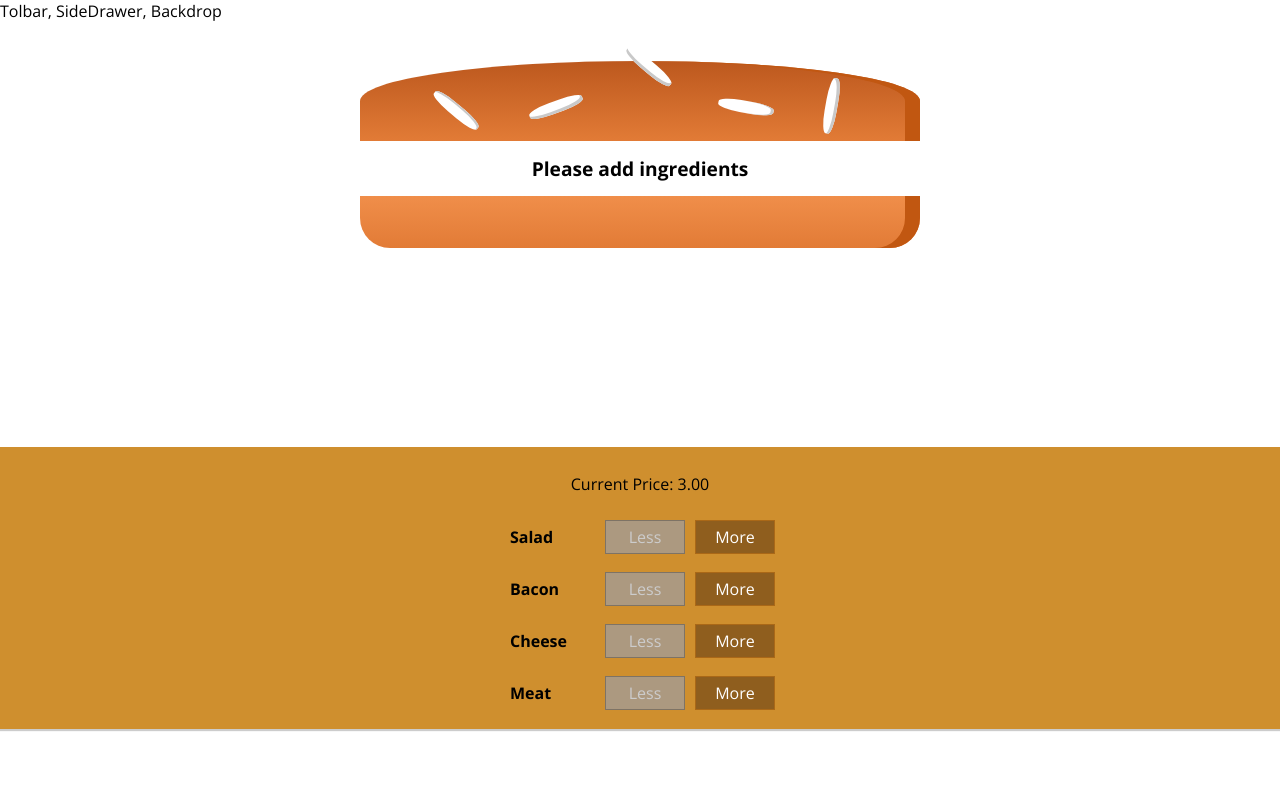
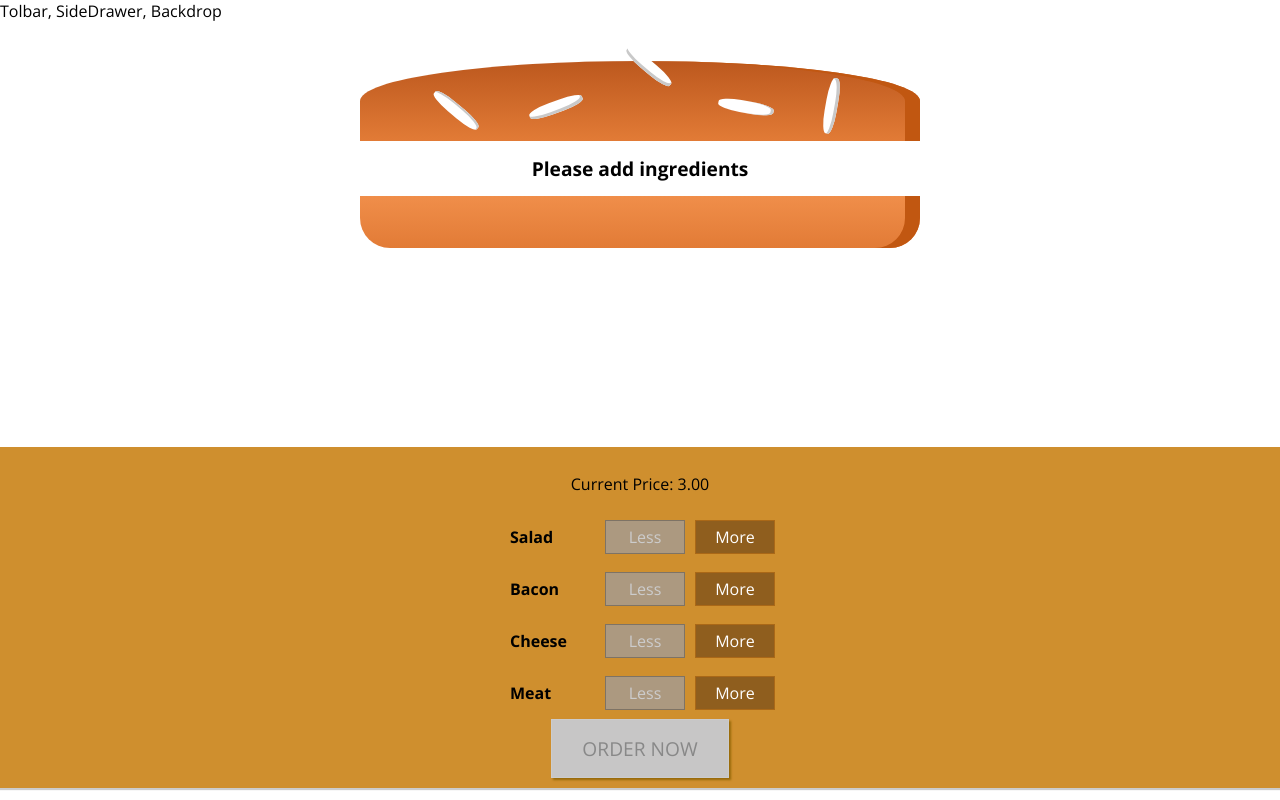
Before and after one commit to dtonal/BurgerBuilder, a React (Create React App) app: page / in a window 1280 px wide. Built offline with nearby package versions, Linux system fonts and the light colour scheme.

Commit message:
creating ordersummary

```diff
--- a/src/components/Burger/BuildControls/BuildControls.js
+++ b/src/components/Burger/BuildControls/BuildControls.js
@@ -24,6 +24,10 @@
     <div className={classes.Control}>
         <p>Current Price: {props.price}</p>
         {controlElements}
+        <button
+        className={classes.OrderButton}
+        disabled={!props.validBurger}
+        onClick={props.purchaseHandler}>ORDER NOW</button>
     </div>
     );
 }
--- a/src/components/Burger/BuildControls/BuildControls.module.css
+++ b/src/components/Burger/BuildControls/BuildControls.module.css
@@ -8,3 +8,45 @@
     margin: auto;
     padding: 10px 0;
 }
+
+
+.OrderButton {
+    background-color: #DAD735;
+    outline: none;
+    cursor: pointer;
+    border: 1px solid #966909;
+    color: #966909;
+    font-family: inherit;
+    font-size: 1.2em;
+    padding: 15px 30px;
+    box-shadow: 2px 2px 2px #966909;
+}
+
+.OrderButton:hover, .OrderButton:active {
+    background-color: #A0DB41;
+    border: 1px solid #966909;
+    color: #966909;
+}
+
+.OrderButton:disabled {
+    background-color: #C7C6C6;
+    cursor: not-allowed;
+    border: 1px solid #ccc;
+    color: #888888;
+}
+
+.OrderButton:not(:disabled) {
+    animation: enable 0.3s linear;
+}
+
+@keyframes enable {
+    0% {
+        transform: scale(1);
+    }
+    60% {
+        transform: scale(1.1);
+    }
+    100% {
+        transform: scale(1);
+    }
+}
--- /dev/null
+++ b/src/components/Burger/OrderSummary/OrderSummary.js
@@ -0,0 +1,26 @@
+import React from 'react';
+
+const orderSummary = (props) => {
+
+    const ingredientSummary = Object.keys(props.ingredients)
+    .map(
+        (ingredientType, index) => {
+        return (
+        <li key={ingredientType+index}>
+            {props.ingredients[ingredientType]} times {ingredientType}
+        </li>)
+        });
+
+    return(
+    <>
+        <h3>Your Order</h3>
+        <p>Your burger has following ingredients:</p>
+        <ul>
+            {ingredientSummary}
+        </ul>
+        <p>Continue to Checkout?</p>
+    </>
+    );
+}
+
+export default orderSummary;
--- /dev/null
+++ b/src/components/UI/Modal/Modal.js
@@ -0,0 +1,15 @@
+import React from 'react';
+import classes from './Modal.module.css';
+
+const modal = (props) => (
+    <div className={classes.Modal}
+        style={{
+            transform: props.show ? 'translateY(0)' : 'translateY(-100vh)',
+            opacity: props.show ? '1' : '0'
+        }}
+        >
+        {props.children}
+    </div>
+);
+
+export default modal;
--- /dev/null
+++ b/src/components/UI/Modal/Modal.module.css
@@ -0,0 +1,20 @@
+.Modal {
+    position: fixed;
+    z-index: 500;
+    background-color: white;
+    width: 70%;
+    border: 1px solid #ccc;
+    box-shadow: 1px 1px 1px black;
+    padding: 16px;
+    left: 15%;
+    top: 30%;
+    box-sizing: border-box;
+    transition: all 0.3s ease-out;
+}
+
+@media (min-width: 600px) {
+    .Modal {
+        width: 500px;
+        left: calc(50% - 250px);
+    }
+}
--- a/src/containers/BurgerBuilder/BurgerBuilder.js
+++ b/src/containers/BurgerBuilder/BurgerBuilder.js
@@ -1,6 +1,9 @@
 import React, { Component } from 'react';
 import Burger from '../../components/Burger/Burger';
 import BuildControls from '../../components/Burger/BuildControls/BuildControls';
+import Modal from '../../components/UI/Modal/Modal'
+import OrderSummary from '../../components/Burger/OrderSummary/OrderSummary';
+
 
 const INGREDINT_PRICES = {
     salad: 0.5,
@@ -19,13 +22,28 @@
                 cheese: 0,
                 meat: 0
             },
+            isValid: false,
             purchased: false,
-            totalPrice: 3.00
+            totalPrice: 3.00,
+            purchasing: false
         }
+    }
+
+    purchaseHandler = () => {
+        this.setState({
+            purchasing: true
+        })
     }
 
       getPriceForIngredient = (ingredientType) => {
         return INGREDINT_PRICES[ingredientType];
+      }
+
+      checkValidBurger = (ingredients) => {
+          return Object.keys(ingredients)
+          .map(key => ingredients[key])
+          .reduce((acc, current) => acc + current)
+          > 0;
       }
 
 
@@ -33,9 +51,11 @@
           const ingredients = this.state.ingredients;
           const newPrice = this.state.totalPrice + this.getPriceForIngredient(ingredient);
           ingredients[ingredient]++;
+          const isValid = this.checkValidBurger(ingredients);
           this.setState({
               ingredients: ingredients,
-              totalPrice: newPrice
+              totalPrice: newPrice,
+              valid: isValid
           });
       };
 
@@ -44,9 +64,11 @@
           if( ingredients[ingredient] > 0) {
             ingredients[ingredient]--;
             const newPrice = this.state.totalPrice - this.getPriceForIngredient(ingredient);
+            const isValid = this.checkValidBurger(ingredients);
             this.setState({
                 ingredients: ingredients,
-                totalPrice: newPrice
+                totalPrice: newPrice,
+                valid: isValid
             });
           }
       };
@@ -62,12 +84,17 @@
 
       return (
         <>
+            <Modal show={this.state.purchasing}>
+                <OrderSummary ingredients={this.state.ingredients}/>
+            </Modal>
             <Burger ingredients = {this.state.ingredients}/>
             <BuildControls
                 addIngredientHandler={this.addIngredientHandler}
                 removeIngredientHandler={this.removeIngredientHandler}
                 disabledInfo={disabledInfo}
                 price={this.state.totalPrice.toFixed(2)}
+                validBurger={this.state.valid}
+                purchaseHandler={this.purchaseHandler}
                 />
         </>
       );
```
Also changed, not shown: src/components/UI/Backdrop/Backdrop.js (added).
